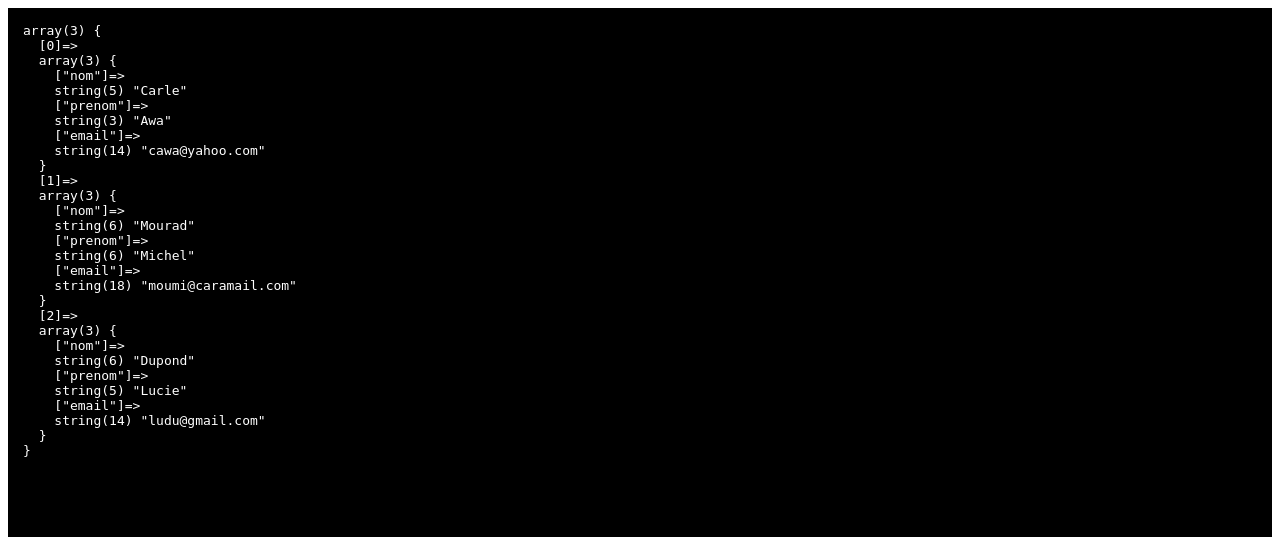
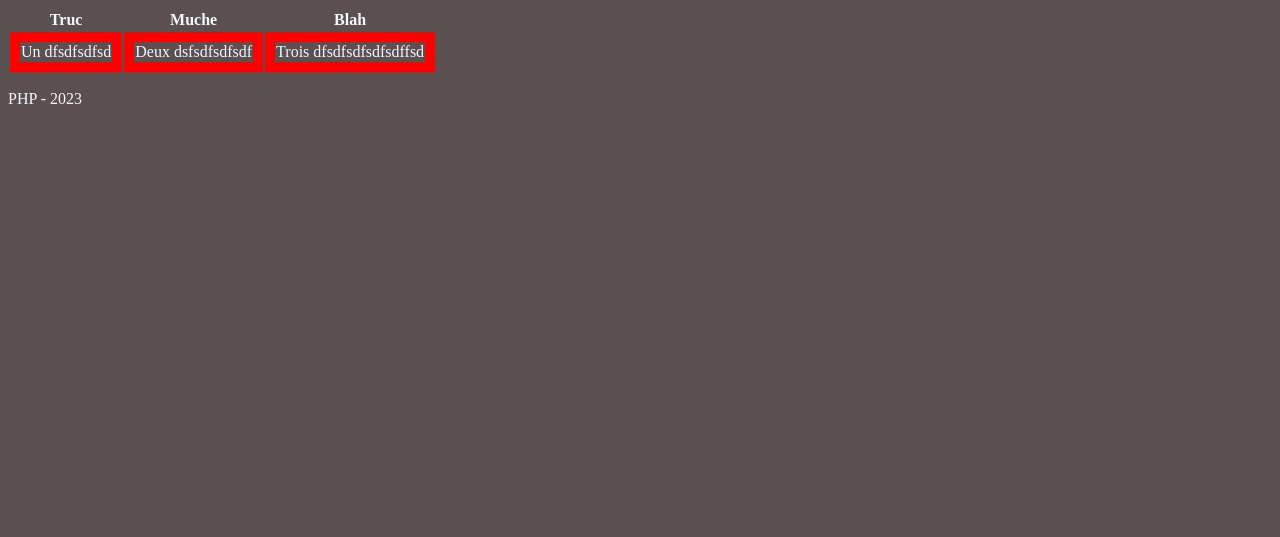
Before and after one commit to cefomk/php, a PHP site: page /include/tableaux.php in a window 1280 px wide. Shown: the top 537 px of the page. Run offline with PHP 8.4, Linux system fonts and the light colour scheme.

Commit message:
Modification chemin vers css dans header.php

```diff
--- a/assets/css/style.css
+++ b/assets/css/style.css
@@ -6,3 +6,7 @@ body {
 a {
     color:#ff0000;
 }
+
+.montableau td {
+    border:solid 10px red;
+}
--- a/include/tableaux.php
+++ b/include/tableaux.php
@@ -1,4 +1,5 @@
 <?php
+include '../partials/header.php';
 include './fonctions.php';
 
 // Tableau indexé
@@ -118,9 +119,30 @@ $people = [
         'email' => 'ludu@gmail.com'
     ],
     ];
-dd($people);
+// dd($people);
 
 // Afficher les phrase suivantes :
 // Le nom de Lucie est  Dupond.
 // L'email de Michel MOURAD est moumi@caramail.com
 // Afficher les personnes dans un tableau html nom/prenom/email
+?>
+<table class="montableau">
+    <thead>
+    <tr>
+        <th>Truc</th>
+        <th>Muche</th>
+        <th>Blah</th>
+    </tr>
+    </thead>
+    <tbody>
+    <tr>
+        <td>Un dfsdfsdfsd</td>
+        <td>Deux dsfsdfsdfsdf</td>
+        <td>Trois dfsdfsdfsdfsdffsd</td>
+    </tr>
+    </tbody>
+</table>
+
+<?php
+include '../partials/footer.php';
+?>
--- a/partials/header.php
+++ b/partials/header.php
@@ -1,10 +1,15 @@
+<?php
+// include '../include/fonctions.php';
+// dd($_SERVER);
+// dd($_SERVER['HTTP_HOST']);
+?>
 <!DOCTYPE html>
 <html lang="en">
 <head>
     <meta charset="UTF-8">
     <meta http-equiv="X-UA-Compatible" content="IE=edge">
     <meta name="viewport" content="width=device-width, initial-scale=1.0">
-    <link rel="stylesheet" href="./assets/css/style.css">
+    <link rel="stylesheet" href="<?='http://' . $_SERVER['HTTP_HOST'] . '/assets/css/style.css'?>">
     <title>PHP</title>
 </head>
 <body>
```
